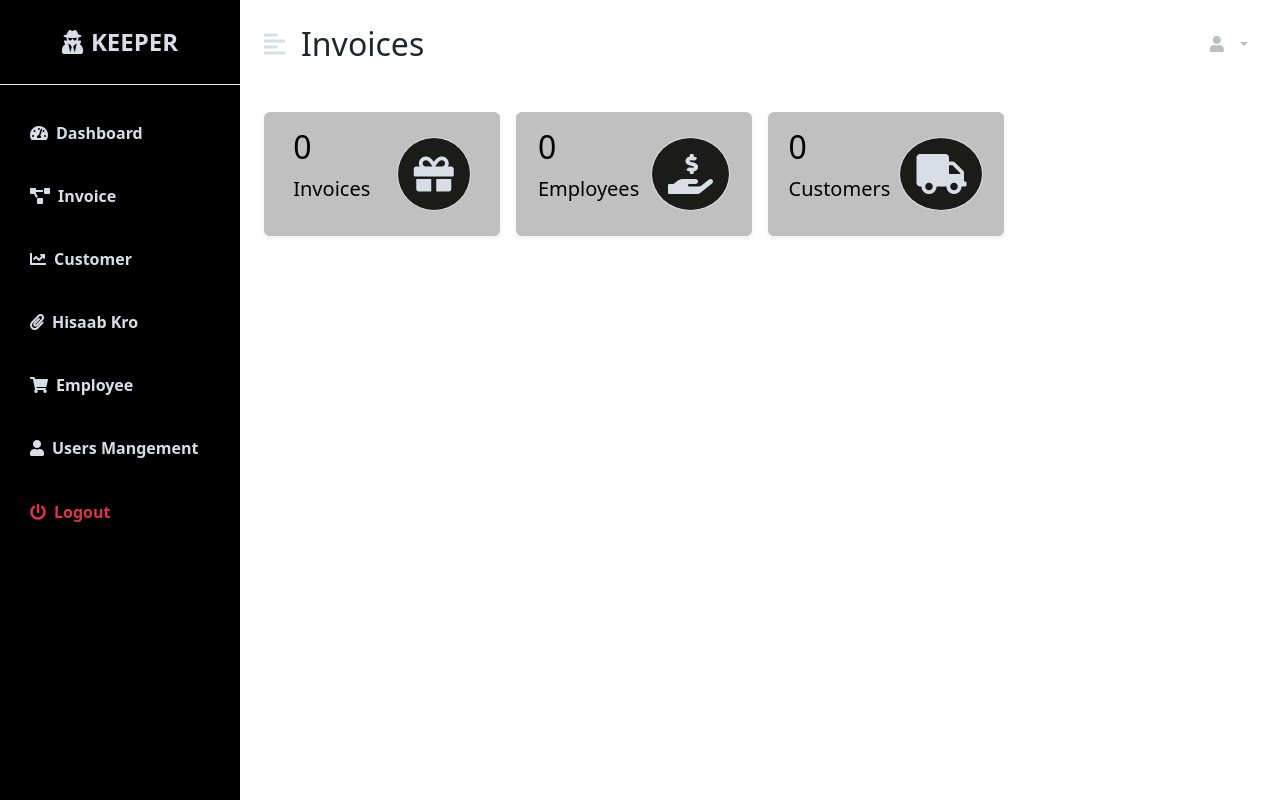
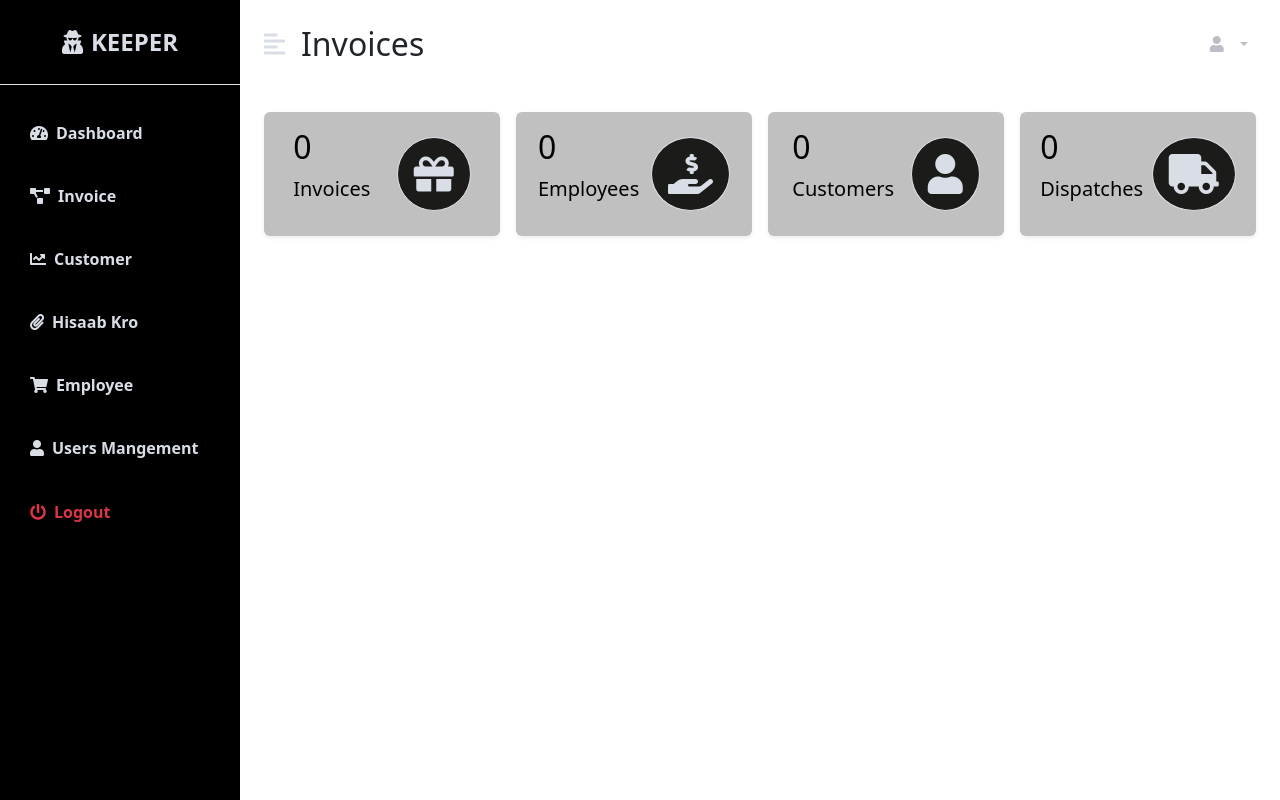
Before and after one commit to consultomer/keeper, a Flask app: page / in a window 1280 px wide. Run offline with Flask 3, Linux system fonts and the light colour scheme; data that the repository does not hold is empty.

Commit message:
dashboard

```diff
--- a/Scripts/Database/db.py
+++ b/Scripts/Database/db.py
@@ -182,7 +182,7 @@ def create_disinvoice_table():
 def find_total():
     totals = {}
     # Example for three tables: invoices, customers, employees
-    tables = ["Invoice", "Customers", "Employee"]
+    tables = ["Invoice", "Customers", "Employee", "Dispatch"]
     for table in tables:
         query = f"SELECT COUNT(*) AS total FROM {table}"
         cur = mysql.connection.cursor()
--- a/Scripts/Database/dispatch.py
+++ b/Scripts/Database/dispatch.py
@@ -3,8 +3,6 @@ from Scripts.extensions import mysql
 
 def add_dispatch(data, invoice_ids):
     try:
-        print(f"data: {data}, type: {type(data)}")
-        print(f"invoice_ids: {invoice_ids}, type: {type(invoice_ids)}")
         delivery_man = int(data)
 
         # Insert into Dispatch
@@ -91,7 +89,6 @@ def list_dispatches(sort_by="dispatch_date", sort_order="ASC"):
         cur.execute(query)
         data = cur.fetchall()
         cur.close()
-        print(data)
         return data
     except Exception as e:
         print(f"Error fetching dispatches: {e}")
--- a/templates/dashboard.html
+++ b/templates/dashboard.html
@@ -43,6 +43,19 @@
           <p class="fs-5">Customers</p>
         </div>
         <i
+          class="fas fa-user fs-1 primary-text border rounded-full secondary-bg p-3"
+        ></i>
+      </div>
+    </div>
+    <div class="col-md-3">
+      <div
+        class="dbbg p-3 bg-white shadow-sm d-flex justify-content-around align-items-center rounded"
+      >
+        <div>
+          <h3 class="fs-2">{{ total['Dispatch'] }}</h3>
+          <p class="fs-5">Dispatches</p>
+        </div>
+        <i
           class="fas fa-truck fs-1 primary-text border rounded-full secondary-bg p-3"
         ></i>
       </div>
```
Also changed, not shown: 1 other file.
